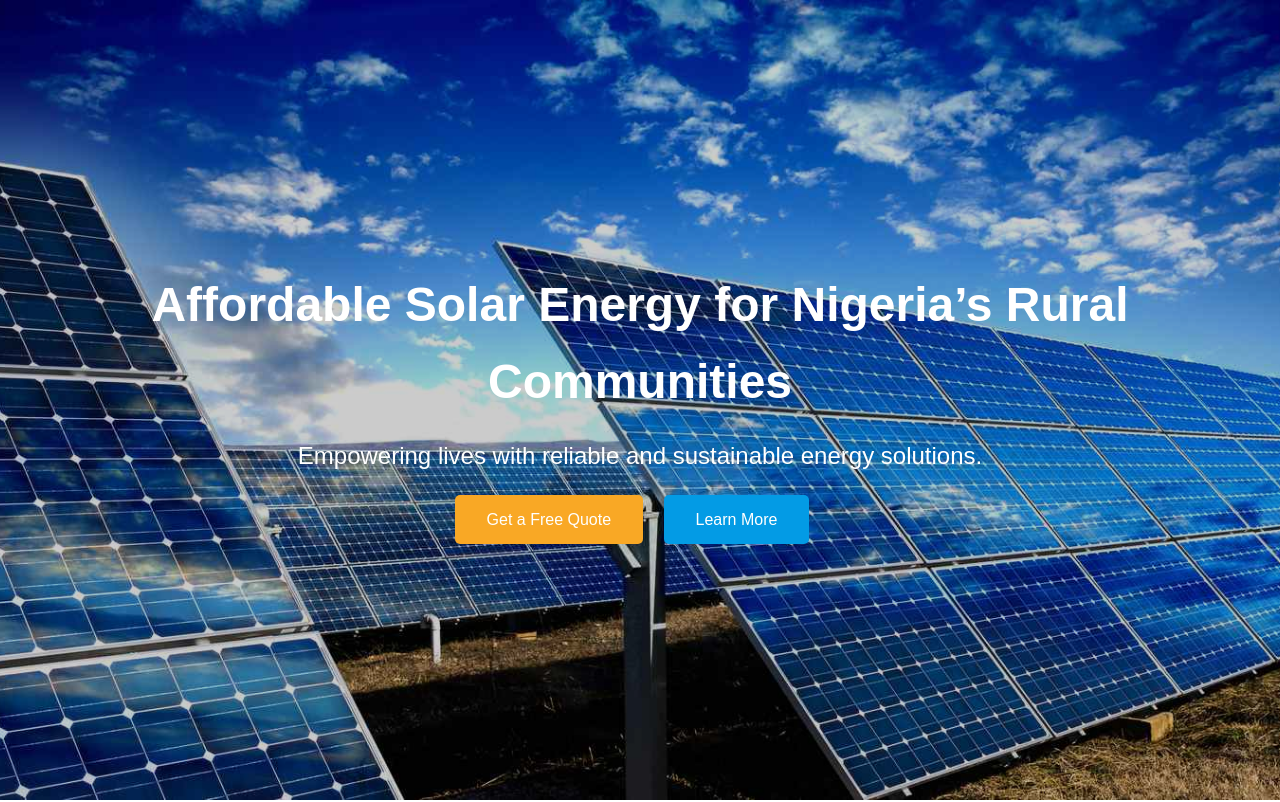
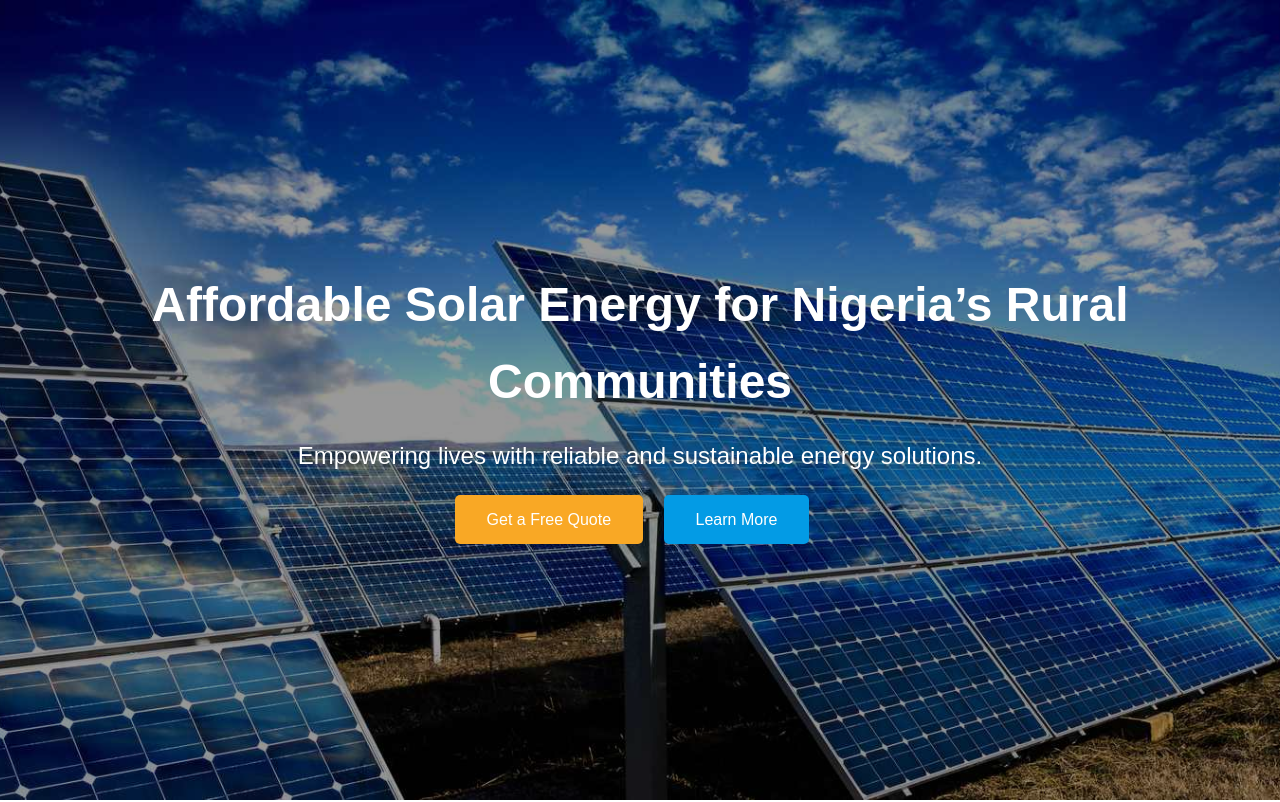
Before and after one commit to DeePinnacle/solarix, a plain HTML site: page index.html in a window 1280 px wide. Shown: the top 802 px of the page. Drawn offline with Linux system fonts and the light colour scheme.

Commit message:
added .4 opacity to hero image

```diff
--- a/solarix.css
+++ b/solarix.css
@@ -24,7 +24,7 @@ body {
     width: 100%;
     height: 100%;
     inset: 0;
-background-color: rgba(0, 0, 0, .2);
+background-color: rgba(0, 0, 0, .4);
 display: flex;
 flex-direction: column;
 align-items: center;
```
